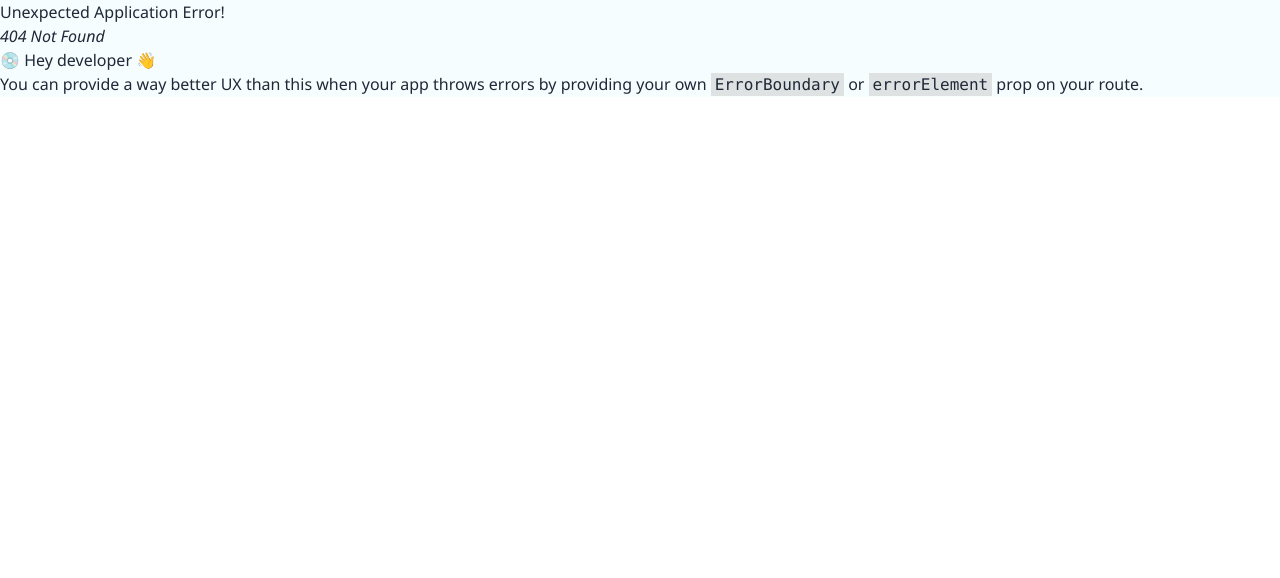
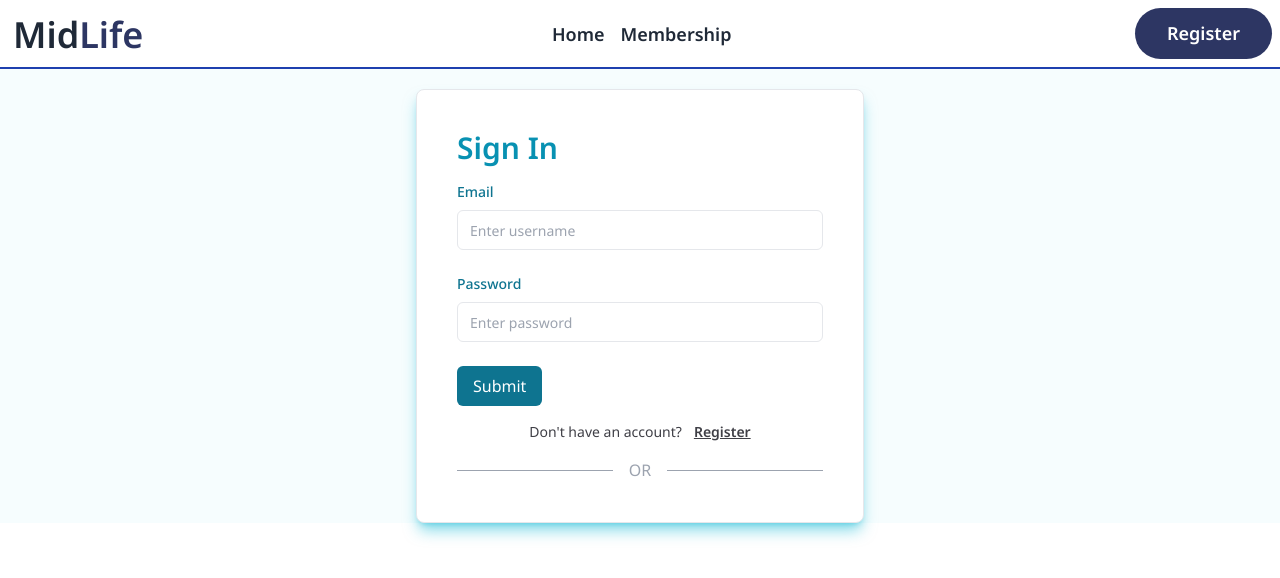
Before and after one commit to naimulislammunna/Midlife-diagnostic-App, a React (Vite) app: page /sign-in in a window 1280 px wide. Before the commit this address had no page. Shown: the top 578 px of the page. Built offline with nearby package versions, Linux system fonts and the light colour scheme.

Commit message:
sign-in add

```diff
--- a/src/Pages/Register/Register.jsx
+++ b/src/Pages/Register/Register.jsx
@@ -84,7 +84,7 @@ const Register = () => {
                     <input type="submit" value='Submit' className="w- rounded-md bg-cyan-700 px-4 py-2 text-white transition-colors hover:bg-cyan-900 dark:bg-cyan-700 cursor-pointer" />
                 </form>
                 <p className="text-center text-sm text-zinc-700 dark:text-zinc-300">
-                    Don&apos;t have an account?
+                    I have an account?
                     <Link to='/sign-in'>
                         <a className="ml-3 font-semibold underline">
                             Sign In
--- a/src/Pages/SignIn/SignIn.jsx
+++ b/src/Pages/SignIn/SignIn.jsx
@@ -0,0 +1,58 @@
+import { Link } from "react-router-dom";
+
+const SignIn = () => {
+    return (
+        <div className="my-5">
+            <div className="mx-auto w-full max-w-md space-y-4 rounded-lg border bg-white p-10 shadow-lg dark:border-cyan-700 dark:bg-cyan-900  shadow-cyan-500/50">
+                <h1 className="text-3xl font-semibold text-cyan-600">Sign In</h1>
+
+                <form className="space-y-6">
+                    <div className="space-y-2 text-sm text-cyan-700 dark:text-cyan-300">
+                        <label htmlFor="username_2" className="block font-medium">
+                            Email
+                        </label>
+                        <input
+                            className="flex h-10 w-full rounded-md border px-3 py-2 text-sm focus:ring-1 focus-visible:outline-none dark:border-cyan-700"
+                            id="username_2"
+                            placeholder="Enter username"
+                            name="email"
+                            type="email"
+                            required
+                        />
+                    </div>
+                    <div className="space-y-2 text-sm text-cyan-700 dark:text-cyan-300">
+                        <label htmlFor="password_2" className="block font-medium">
+                            Password
+                        </label>
+                        <input
+                            className="flex h-10 w-full rounded-md border px-3 py-2 text-sm focus:ring-1 focus-visible:outline-none dark:border-cyan-700"
+                            id="password_2"
+                            placeholder="Enter password"
+                            name="password"
+                            type="password"
+                            required
+                        />
+                    </div>
+                    <input type="submit" value='Submit' className="w- rounded-md bg-cyan-700 px-4 py-2 text-white transition-colors hover:bg-cyan-900 dark:bg-cyan-700 cursor-pointer" />
+                </form>
+                <p className="text-center text-sm text-zinc-700 dark:text-zinc-300">
+                    Don&apos;t have an account?
+                    <Link to='/register'>
+                        <a className="ml-3 font-semibold underline">
+                            Register
+                        </a>
+                    </Link>
+                </p>
+                <div className="my-8 flex items-center">
+                    <hr className="flex-1 border-gray-400" />
+                    <div className="mx-4 text-gray-400">OR</div>
+                    <hr className="flex-1 border-gray-400" />
+                </div>
+                {/* Social icons */}
+                {/* <GoogleLogIn></GoogleLogIn> */}
+            </div>
+        </div>
+    );
+};
+
+export default SignIn;
```
Also changed, not shown: src/Routes/Routes.jsx (+5 -5 lines).
